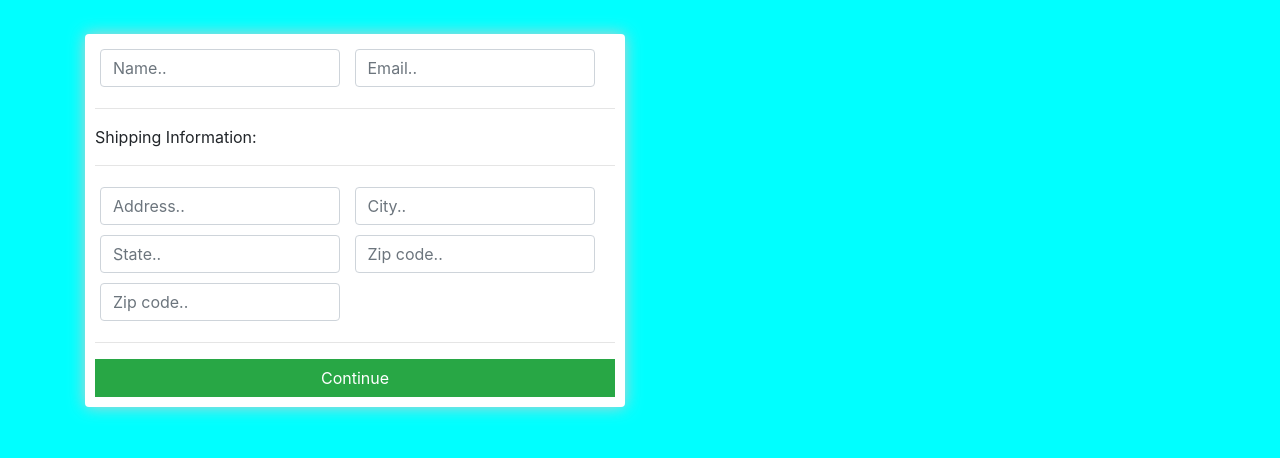
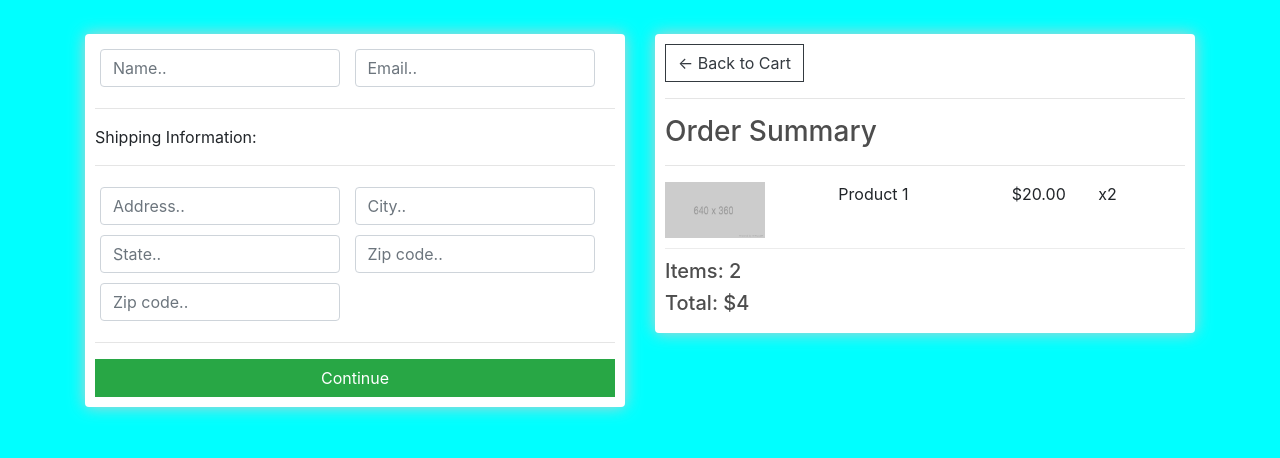
Before and after one commit to FGacheru/eDuka-shop, a Django app: page /checkout/ in a window 1280 px wide. Shown: the part 57-515 px from the top of the page. Run offline with Django 3.2, Linux system fonts and the light colour scheme; some libraries are stand-ins or nearby versions.

Commit message:
add order summary

```diff
--- a/eDuka/templates/all-store/checkout.html
+++ b/eDuka/templates/all-store/checkout.html
@@ -48,7 +48,20 @@
     </div>
 
     <div class="col-lg-6">
-
+        <div class="box-element">
+            <a  class="btn btn-outline-dark" href="{% url 'cart' %}">&#x2190; Back to Cart</a>
+            <hr>
+            <h3>Order Summary</h3>
+            <hr>
+            <div class="cart-row">
+                <div style="flex:2"><img class="row-image" src="{% static 'images/2+placeholder.png' %}"></div>
+                <div style="flex:2"><p>Product 1</p></div>
+                <div style="flex:1"><p>$20.00</p></div>
+                <div style="flex:1"><p>x2</p></div>
+            </div>
+            <h5>Items:   2</h5>
+            <h5>Total:   $4</h5>
+        </div>
     </div>
 </div>
 {% endblock content %}
```
